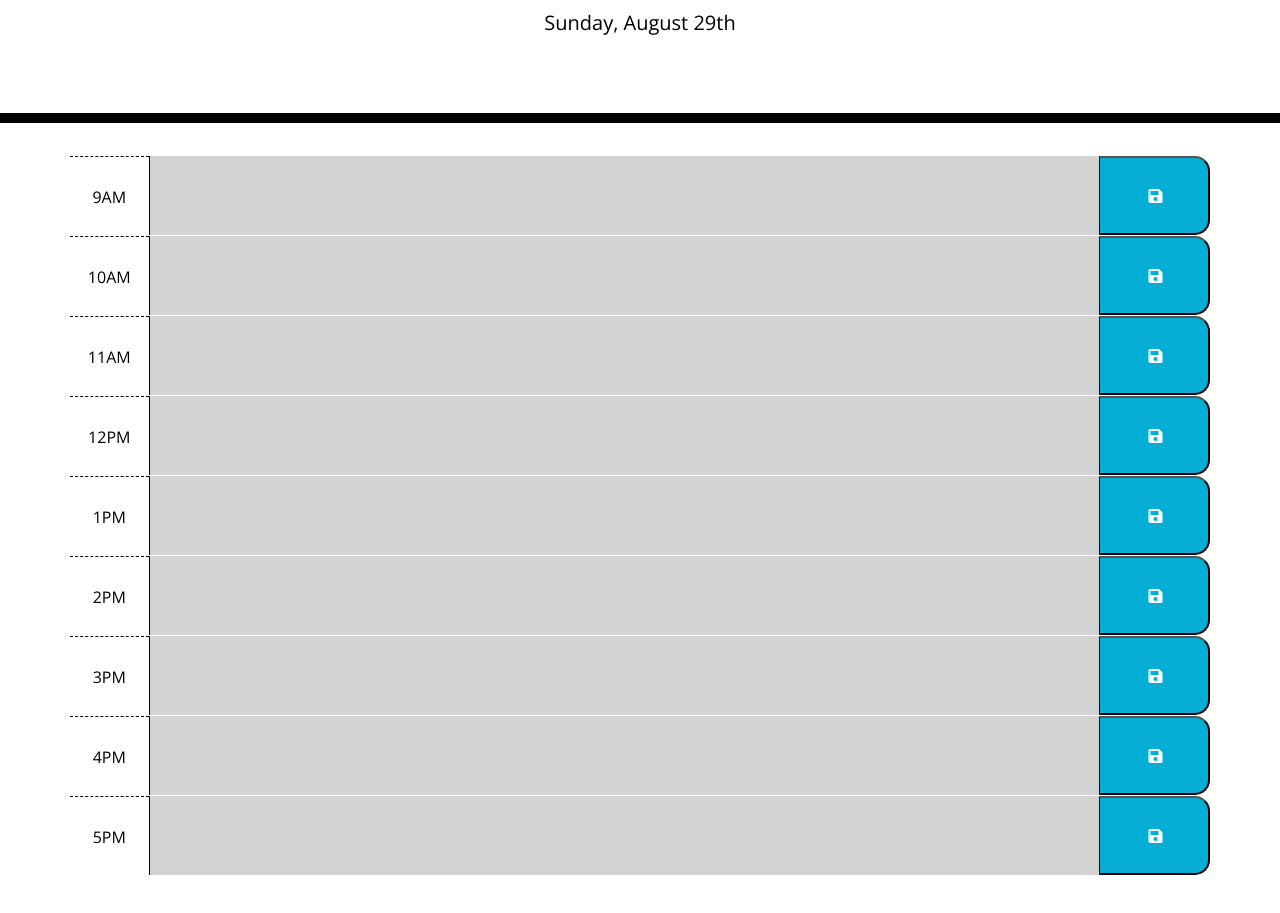
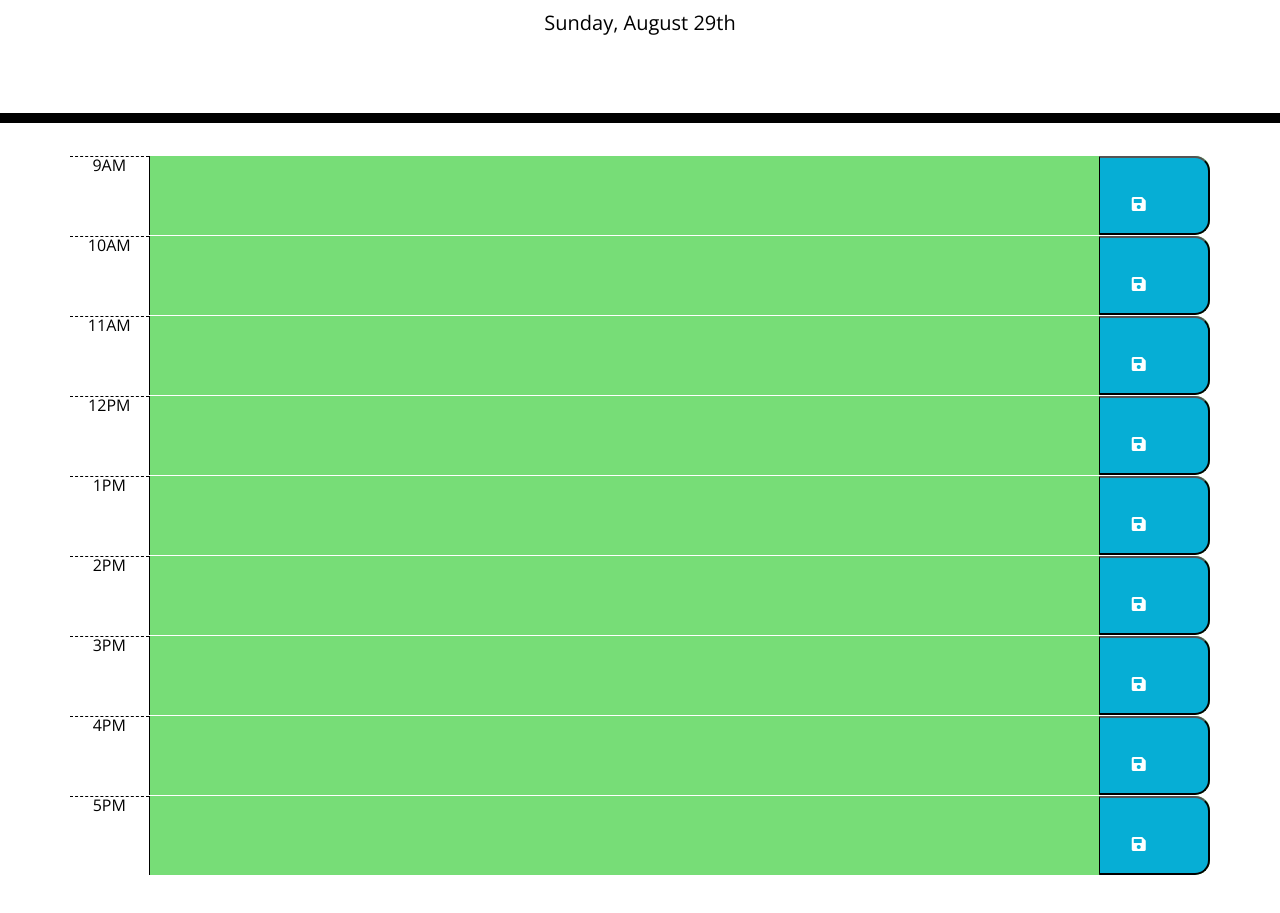
Before and after one commit to frankcinq/Work-Day-Scheduler, a plain HTML site: page 02-Homework/Develop/index.html in a window 1280 px wide. Shown: the part 181-1094 px from the top of the page. Drawn offline with nearby package versions, Linux system fonts and the light colour scheme.

Commit message:
added for loop and hours working

```diff
--- a/02-Homework/Develop/index.html
+++ b/02-Homework/Develop/index.html
@@ -1,14 +1,23 @@
 <!DOCTYPE html>
 <html lang="en">
-
   <head>
     <meta charset="UTF-8" />
     <meta name="viewport" content="width=device-width, initial-scale=1.0" />
     <meta http-equiv="X-UA-Compatible" content="ie=edge" />
-  <link rel="stylesheet" href="https://stackpath.bootstrapcdn.com/bootstrap/4.3.1/css/bootstrap.min.css" />
-  <link rel="stylesheet" href="https://use.fontawesome.com/releases/v5.8.1/css/all.css"
-    integrity="sha384-50oBUHEmvpQ+1lW4y57PTFmhCaXp0ML5d60M1M7uH2+nqUivzIebhndOJK28anvf" crossorigin="anonymous" />
-  <link href="https://fonts.googleapis.com/css?family=Open+Sans&display=swap" rel="stylesheet" />
+    <link
+      rel="stylesheet"
+      href="https://stackpath.bootstrapcdn.com/bootstrap/4.3.1/css/bootstrap.min.css"
+    />
+    <link
+      rel="stylesheet"
+      href="https://use.fontawesome.com/releases/v5.8.1/css/all.css"
+      integrity="sha384-50oBUHEmvpQ+1lW4y57PTFmhCaXp0ML5d60M1M7uH2+nqUivzIebhndOJK28anvf"
+      crossorigin="anonymous"
+    />
+    <link
+      href="https://fonts.googleapis.com/css?family=Open+Sans&display=swap"
+      rel="stylesheet"
+    />
     <link rel="stylesheet" href="style.css" />
     <title>Work Day Scheduler</title>
   </head>
@@ -21,129 +30,85 @@
     </header>
     <div class="container">
       <!-- Timeblocks go here -->
-    <div class="row time-block">
-      <div class="col hour">
-            9AM
-      </div>
-      <textarea class="col-10">
-
-      </textarea>
+      <div id="9" class="row time-block">
+        <div class="col hour">9AM</div>
+        <textarea class="col-10"> </textarea>
         <button class="col saveBtn">
           <i class="fas fa-save"></i>
         </button>
       </div>
 
-
-    <div class="row time-block">
-      <div class="col hour">
-        10AM
-      </div>
-      <textarea class="col-10">
-
-      </textarea>
+      <div id="10" class="row time-block">
+        <div class="col hour">10AM</div>
+        <textarea class="col-10"> </textarea>
         <button class="col saveBtn">
           <i class="fas fa-save"></i>
         </button>
       </div>
 
-
-    <div class="row time-block">
-      <div class="col hour">
-        11AM
-      </div>
-      <textarea class="col-10">
-
-      </textarea>
+      <div id="11" class="row time-block">
+        <div class="col hour">11AM</div>
+        <textarea class="col-10"> </textarea>
         <button class="col saveBtn">
           <i class="fas fa-save"></i>
         </button>
       </div>
 
-
-    <div class="row time-block">
-      <div class="col hour">
-        12PM
-      </div>
-      <textarea class="col-10">
-
-      </textarea>
+      <div id="12" class="row time-block">
+        <div class="col hour">12PM</div>
+        <textarea class="col-10"> </textarea>
         <button class="col saveBtn">
           <i class="fas fa-save"></i>
         </button>
       </div>
 
-
-    <div class="row time-block">
-      <div class="col hour">
-        1PM
-      </div>
-      <textarea class="col-10">
-
-      </textarea>
+      <div id="13" class="row time-block">
+        <div class="col hour">1PM</div>
+        <textarea class="col-10"> </textarea>
         <button class="col saveBtn">
           <i class="fas fa-save"></i>
         </button>
       </div>
 
-
-    <div class="row time-block">
-      <div class="col hour">
-        2PM
-      </div>
-      <textarea class="col-10">
-
-      </textarea>
+      <div id="14" class="row time-block">
+        <div class="col hour">2PM</div>
+        <textarea class="col-10"> </textarea>
         <button class="col saveBtn">
           <i class="fas fa-save"></i>
         </button>
       </div>
 
-
-    <div class="row time-block">
-      <div class="col hour">
-        3PM
-      </div>
-      <textarea class="col-10">
-
-      </textarea>
+      <div id="15" class="row time-block">
+        <div class="col hour">3PM</div>
+        <textarea class="col-10"> </textarea>
         <button class="col saveBtn">
           <i class="fas fa-save"></i>
         </button>
       </div>
 
-
-    <div class="row time-block">
-      <div class="col hour">
-        4PM
-      </div>
-      <textarea class="col-10">
-
-      </textarea>
+      <div id="16" class="row time-block">
+        <div class="col hour">4PM</div>
+        <textarea class="col-10"> </textarea>
         <button class="col saveBtn">
           <i class="fas fa-save"></i>
         </button>
       </div>
 
-    <div class="row time-block">
-      <div class="col hour">
-        5PM
-      </div>
-      <textarea class="col-10">
-
-      </textarea>
+      <div id="17" class="row time-block">
+        <div class="col hour">5PM</div>
+        <textarea class="col-10"> </textarea>
         <button class="col saveBtn">
           <i class="fas fa-save"></i>
         </button>
       </div>
-    <br>
-    <br>
-    <br>
-    <br>
+      <br />
+      <br />
+      <br />
+      <br />
     </div>
 
     <script src="https://cdnjs.cloudflare.com/ajax/libs/jquery/3.2.1/jquery.min.js"></script>
     <script src="https://cdnjs.cloudflare.com/ajax/libs/moment.js/2.24.0/moment.min.js"></script>
     <script src="script.js"></script>
   </body>
-
 </html>
--- a/02-Homework/Develop/script.js
+++ b/02-Homework/Develop/script.js
@@ -1,15 +1,47 @@
 var today = moment();
 $("#currentDay").text(today.format("dddd, MMMM Do"));
 
+var timeIds = [];
+
+$(".time-block").each(function () {
+  timeIds.push(this.id);
+  console.log(timeIds);
+});
 
 var objDate = new Date();
-    var hours = objDate.getHours();
-    if(hours >= 9 && hours <= 17) {
-        $("textarea").addClass("present");
-    }
-    else if(hours < 9) {
-        $("textarea").addClass("past");
-    }
-    else {
-        $("textarea").addClass("future");
-    }
+var hours = objDate.getHours();
+console.log(hours);
+for (var i = 0; i < timeIds.length; i++) {
+  if (parseInt(timeIds[i]) === hours) {
+    $("#" + timeIds[i]).addClass("present");
+    console.log(timeIds[i]);
+    console.log(hours);
+  } else if (parseInt(timeIds[i]) < hours) {
+    $("#" + timeIds[i]).addClass("past");
+  } else {
+    $("#" + timeIds[i]).addClass("future");
+  }
+}
+
+/*renderLastRegistered();
+
+function renderLastRegistered() {
+    var textArea = localStorage.getItem("textarea");
+}
+  */
+for (var i = 0; i < textarea.length; i++)
+  $(".saveBtn").on("click", function () {
+    var textArea = document.querySelectorAll("textarea").value;
+    console.log(textArea);
+  });
+
+function mySave() {
+  var myContent = document.querySelector("textarea").value;
+  localStorage.setItem("textarea", textarea);
+}
+function myLoad() {
+  var myContent = localStorage.getItem("textarea");
+  document.querySelectorAll("textarea").value = myContent;
+}
+
+//35 = value,
--- a/02-Homework/Develop/style.css
+++ b/02-Homework/Develop/style.css
@@ -70,4 +70,5 @@ textarea {
 .saveBtn i:hover {
   font-size: 20px;
   transition: all 0.3s ease-in-out;
+
 }
```
Lines whose indentation alone changed are shown as unchanged.
